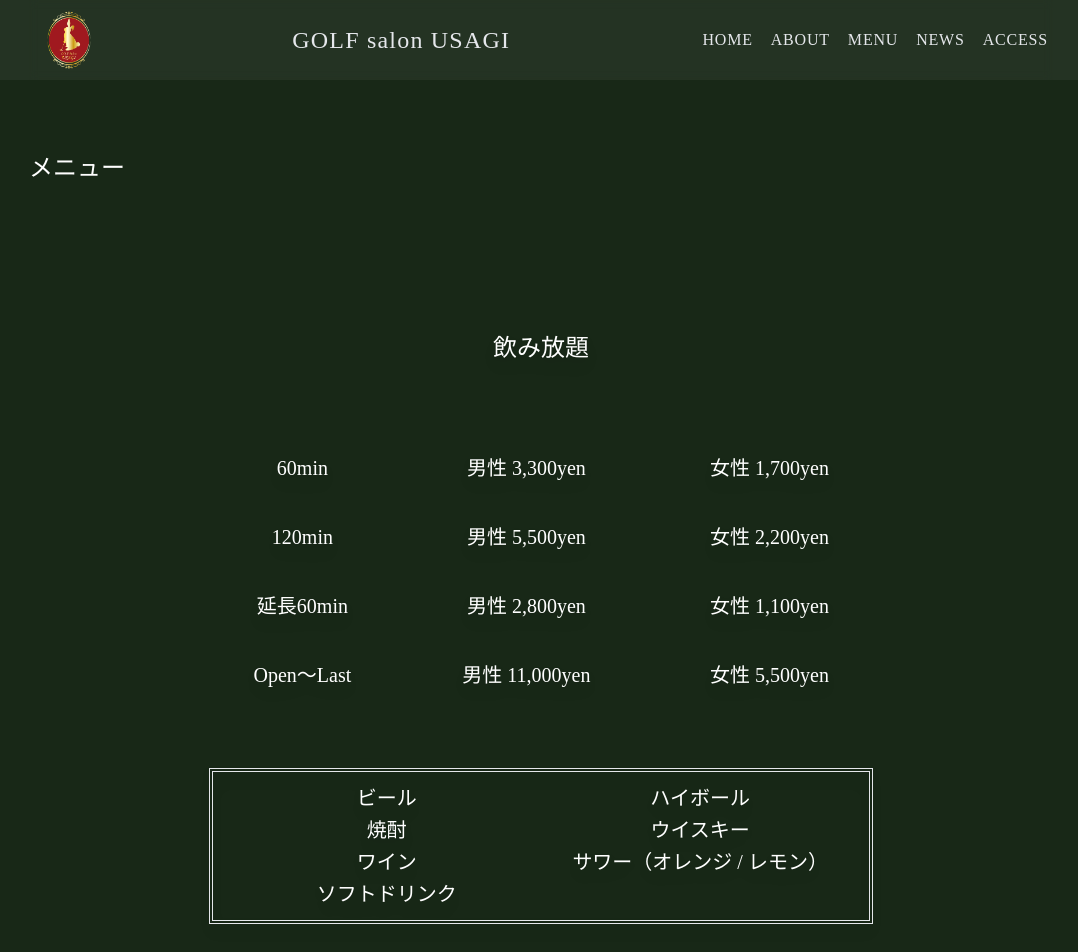
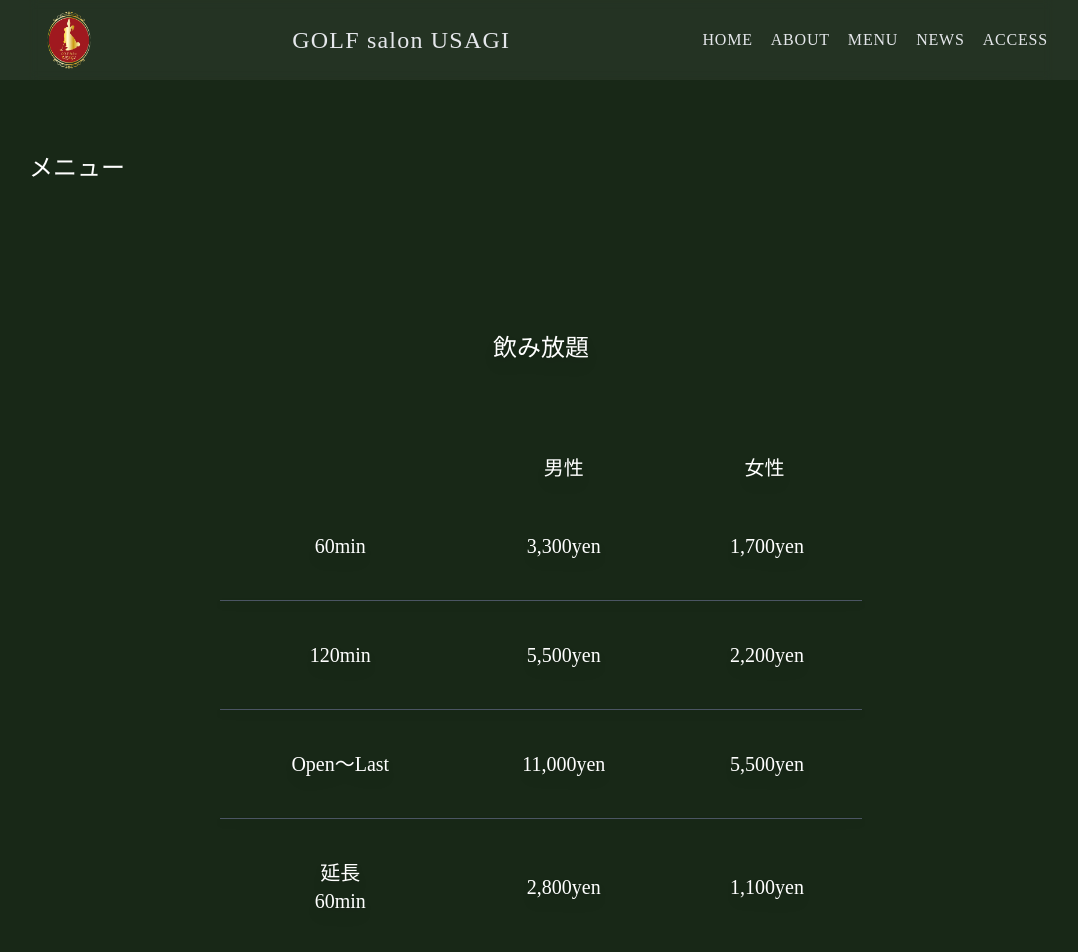
Before and after one commit to ShoheiIshihara/usagi, a Next.js app: page /menu in a window 1280 px wide. Shown: the top 952 px of the page, without its empty margins (99-1177 px from the left). Built offline with nearby package versions, Linux system fonts and the light colour scheme; a web font is replaced by a local one; what tw-elements would draw is missing.

Commit message:
menu change

```diff
--- a/src/app/menu/page.js
+++ b/src/app/menu/page.js
@@ -17,42 +17,52 @@ export default function Menu() {
         <div className='mx-[10px] md:w-4/5 md:mx-auto'>
           <h2 className="pt-[150px] mb-[100px] text-center text-lg md:text-2xl md:text-left">メニュー</h2>
           <div className='mx-auto '>
-            <div className='mx-auto mb-[20px] py-[50px] drop-shadow-lg'>
+            <div className=' mx-[30px] mb-[20px] py-[50px] drop-shadow-lg'>
               <h3 className='text-center text-xl font-notosefif font-light md:text-2xl'>飲み放題</h3>
               <table className='mx-auto md:w-2/3 md:text-center md:text-xl md:mt-[50px]'>
                 <thead></thead>
-                <tbody className='font-thin font-notosefif'>
-                  <tr >
-                    <td className='pt-[40px] pl-[10px]'>60min</td>
-                    <td className='pt-[40px] pl-[10px]'>男性 3,300yen</td>
-                    <td className='pt-[40px] pl-[10px]'>女性 1,700yen</td>
+                <tbody className='font-thin font-notosefif text-center'>
+                  <tr>
+                    <td></td>
+                    <td className='py-[40px] pb-[10px] text-center'>男性</td>
+                    <td className='py-[40px] pb-[10px] text-center'>女性</td>
                   </tr>
-                  <tr>
-                    <td className='pt-[40px] pl-[10px]'>120min</td>
-                    <td className='pt-[40px] pl-[10px]'>男性 5,500yen</td>
-                    <td className='pt-[40px] pl-[10px]'>女性 2,200yen</td>
+                  <tr className='border-b border-gray-600'>
+                    <td className='py-[20px]  md:py-[40px] '>60min</td>
+                    <td className='py-[20px] md:py-[40px] '>3,300yen</td>
+                    <td className='py-[20px] md:py-[40px]  text-center pl-[6px]'>1,700yen</td>
+                  </tr>
+                  <tr className='border-b border-gray-600'>
+                    <td className='py-[20px]  md:py-[40px] '>120min</td>
+                    <td className='py-[20px] md:py-[40px] '>5,500yen</td>
+                    <td className='py-[20px] md:py-[40px]  text-center pl-[6px]'>2,200yen</td>
+                  </tr>
+                  <tr className='border-b border-gray-600'>
+                    <td className='py-[15px] md:py-[40px]  '>Open
+                      <span className='md:hidden'><br/></span>
+                        ～
+                      <span className='md:hidden'><br/></span>
+                        Last
+                    </td>
+                    <td className='py-[15px] md:py-[40px] '>11,000yen</td>
+                    <td className='py-[15px] md:py-[40px]  text-center pl-[6px]'>5,500yen</td>
                   </tr>
                   <tr className=''>
-                    <td className='pt-[40px]  pl-[10px]'>延長60min</td>
-                    <td className='pt-[40px]  pl-[10px]'>男性 2,800yen</td>
-                    <td className='pt-[40px]  pl-[10px]'>女性 1,100yen</td>
-                  </tr>
-                  <tr>
-                    <td className='pt-[40px] pl-[10px]'>Open～Last</td>
-                    <td className='pt-[40px] pl-[10px]'>男性 11,000yen</td>
-                    <td className='pt-[40px] pl-[10px]'>女性 5,500yen</td>
+                    <td className='py-[15px] md:py-[40px] '>延長<br/>60min</td>
+                    <td className='py-[15px] md:py-[40px]  '>2,800yen</td>
+                    <td className='py-[15px] md:py-[40px]  text-center pl-[6px]'>1,100yen</td>
                   </tr>
                   <tr>
                     <td colSpan={3} className='pt-[40px] md:pt-[70px]'>
-                      <div className='text-sm  text-xs border-4 border-double p-3 m-2 '>
-                        <ul className='grid grid-cols-2 gap-1 md:text-xl'>
-                          <li className='pl-[10px]'>ビール</li>
-                          <li>ハイボール</li>
-                          <li className='pl-[10px]'>焼酎</li>
-                          <li>ウイスキー</li>
-                          <li className='pl-[10px]'>ワイン</li>
-                          <li>サワー（オレンジ / レモン）</li>
-                          <li className='pl-[10px]'>ソフトドリンク</li>
+                      <div className='text-sm  border-4 border-double px-3'>
+                        <ul className='grid grid-cols-2 text-left md:text-xl'>
+                          <li className='py-[6px]'>・ビール</li>
+                          <li className='py-[6px]'>・ハイボール</li>
+                          <li className='py-[6px]'>・焼酎</li>
+                          <li className='py-[6px]'>・ウイスキー</li>
+                          <li className='py-[6px]'>・ワイン</li>
+                          <li className='py-[6px]'>・ソフトドリンク</li>
+                          <li className='col-span-2 py-[6px] text-'>・サワー（オレンジ / レモン）</li>
                         </ul>
                       </div>
                     </td>
```
Also changed, not shown: public/social/social_Instagram.png.
